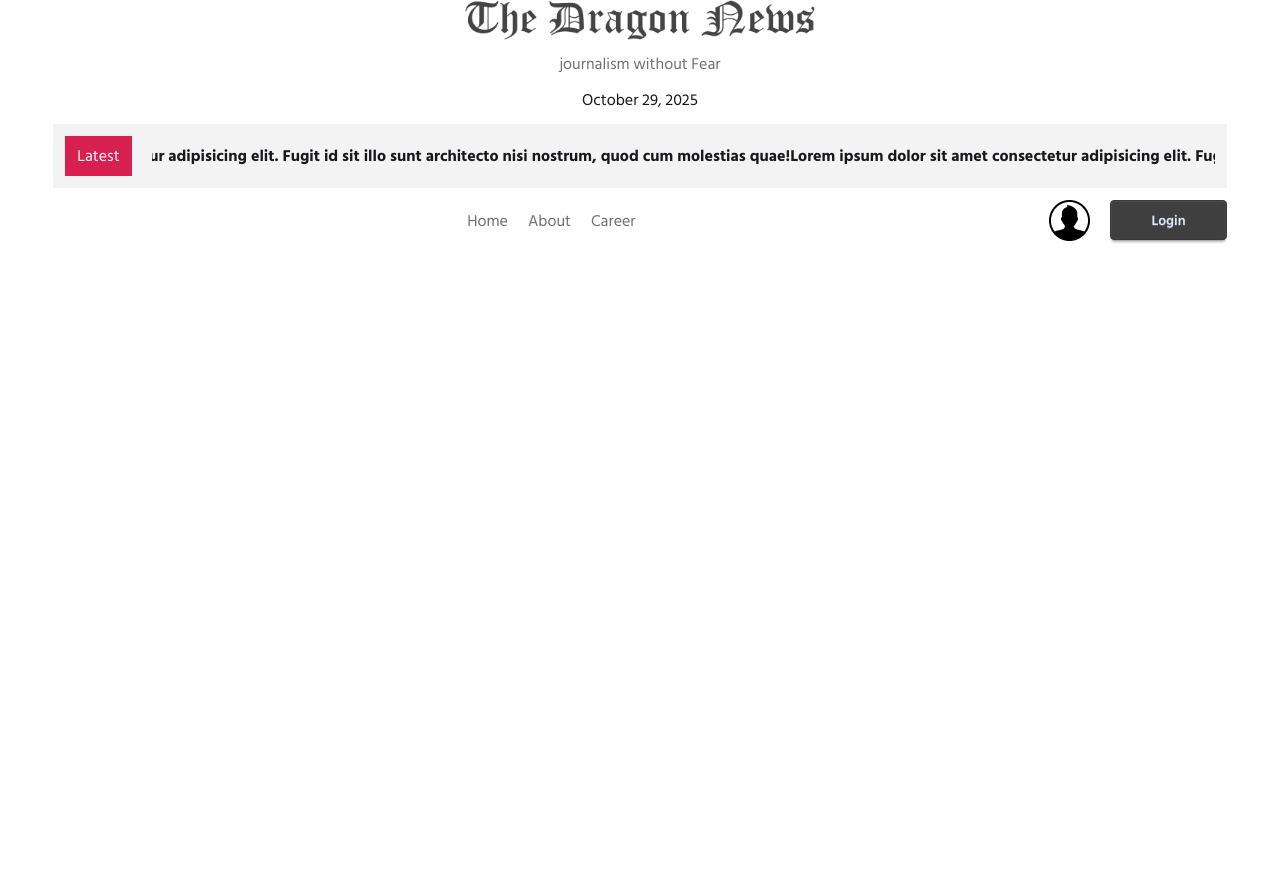
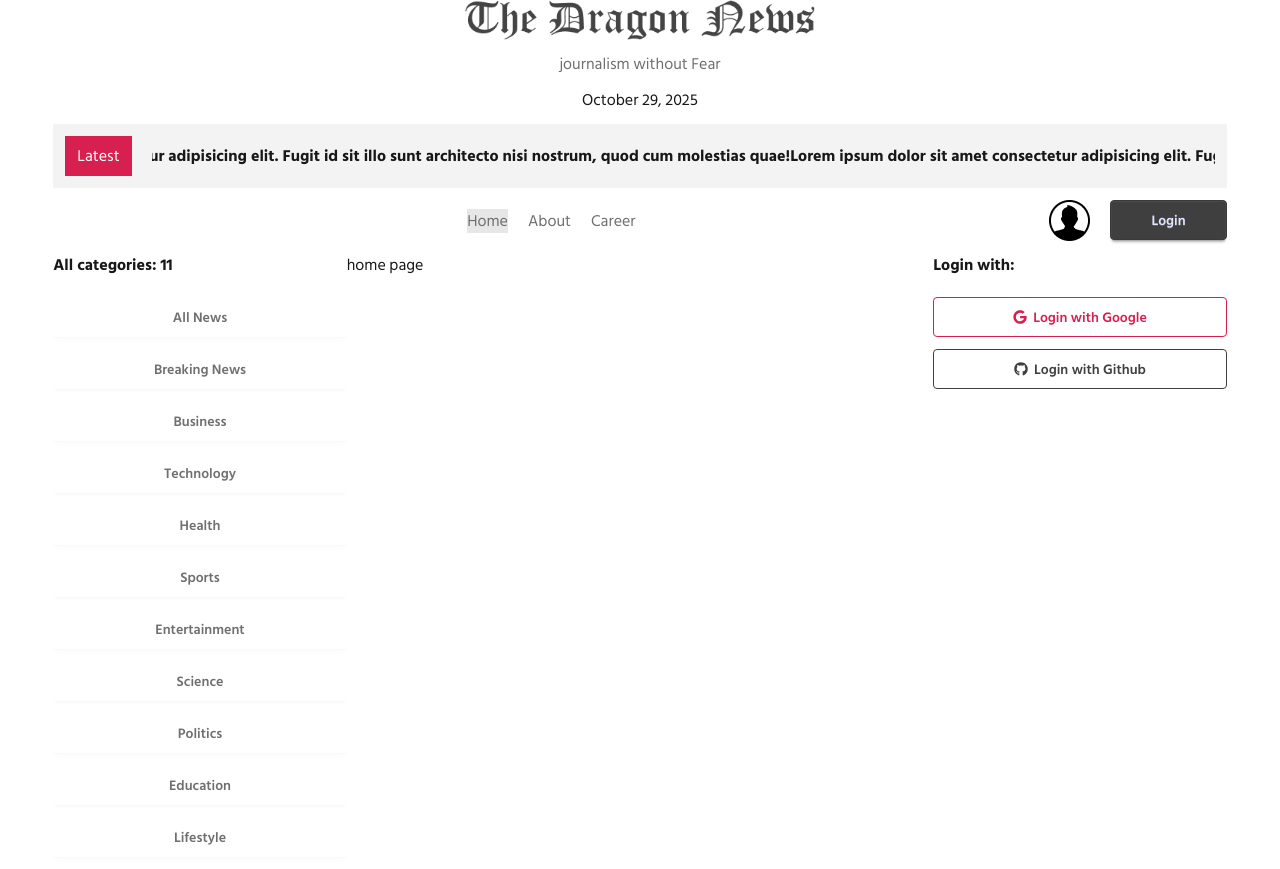
Before and after one commit to tanjil-chowdhury/Dragon-News, a React (Vite) app: page / in a window 1280 px wide. Before the commit the page ends 800 px from the top, so only its background shows below. Built offline with nearby package versions, Linux system fonts and the light colour scheme.

Commit message:
lec 5 complete perfect

```diff
--- a/package.json
+++ b/package.json
@@ -15,6 +15,7 @@
     "react": "^19.1.1",
     "react-dom": "^19.1.1",
     "react-fast-marquee": "^1.6.5",
+    "react-icons": "^5.5.0",
     "react-router": "^7.9.4",
     "tailwindcss": "^4.1.16"
   },
--- /dev/null
+++ b/pages/CategoryNews.jsx
@@ -0,0 +1,15 @@
+import React from 'react';
+import { useParams } from 'react-router';
+
+const CategoryNews = () => {
+
+
+    const {id} = useParams();
+    return (
+        <div>
+            Category news - {id}
+        </div>
+    );
+};
+
+export default CategoryNews;
--- /dev/null
+++ b/pages/Home.jsx
@@ -0,0 +1,11 @@
+import React from 'react';
+
+const Home = () => {
+    return (
+        <div>
+          home page
+        </div>
+    );
+};
+
+export default Home;
--- a/src/Layout/HomeLayout.jsx
+++ b/src/Layout/HomeLayout.jsx
@@ -3,6 +3,8 @@
 import Header from '../components/header';
 import LatestNews from '../components/LatestNews';
 import Navbar from '../components/Navbar';
+import LeftAside from '../components/homelayout/LeftAside';
+import RightAside from '../components/homelayout/RightAside';
 
 
 const HomeLayout = () => {
@@ -22,16 +24,26 @@
 
 
             </header>
-            <main>
+            <main className='w-11/12 mx-auto my-3 grid grid-cols-12'>
 
-                <section className="left-nav"></section>
-                <section className="main">
+               <aside className='col-span-3'>
+
+                <LeftAside></LeftAside>
+
+
+               </aside>
+                <section className="main col-span-6">
 
                 <Outlet></Outlet>
 
 
                 </section>
-                <section className="right-nav"></section>
+                <aside className='col-span-3'>
+
+                <RightAside></RightAside>
+
+
+               </aside>
             </main>
         </div>
     );
--- /dev/null
+++ b/src/components/Categories.jsx
@@ -0,0 +1,29 @@
+import React, { use } from 'react';
+import { NavLink } from 'react-router';
+
+
+
+
+const categoriePromise= fetch ('/categories.json').then((res)=>res.json());
+
+const Categories = () => {
+    const categories = use(categoriePromise);
+
+    return (
+        <div>
+            <h2 className ='font-bold'>All categories: {categories.length}</h2>
+            <div className='grid grid-cols-1 mt-5 gap-3'>
+
+                {categories.map((category) => (
+                    <NavLink key={category.id} className={'btn bg-base-100 border-0 hover:bg-base-200 font-semibold text-accent'}
+                    to={`/category/${category.id}`}>
+                    {category.name}</NavLink>
+                ))}
+
+
+            </div>
+        </div>
+    );
+};
+
+export default Categories;
--- /dev/null
+++ b/src/components/homelayout/LeftAside.jsx
@@ -0,0 +1,15 @@
+import React, { Suspense } from 'react';
+import Categories from '../Categories';
+
+const LeftAside = () => {
+    return (
+        <div>
+          <Suspense fallback={<div>Loading...</div>}>
+
+            <Categories></Categories>
+          </Suspense>
+        </div>
+    );
+};
+
+export default LeftAside;
--- /dev/null
+++ b/src/components/homelayout/RightAside.jsx
@@ -0,0 +1,12 @@
+import React from 'react';
+import SocialLogin from './SocialLogin';
+
+const RightAside = () => {
+    return (
+        <div>
+            <SocialLogin></SocialLogin>
+        </div>
+    );
+};
+
+export default RightAside;
--- /dev/null
+++ b/src/components/homelayout/SocialLogin.jsx
@@ -0,0 +1,17 @@
+import React from 'react';
+import { FaGithub, FaGoogle } from 'react-icons/fa';
+
+
+const SocialLogin = () => {
+    return (
+        <div>
+            <h2 className='font-bold mb-5'>Login with: </h2>
+            <div className='space-y-3'>
+                <button className='btn btn-outline btn-secondary w-full'> <FaGoogle />Login with Google</button>
+                <button className='btn  btn-outline btn-primary w-full'> <FaGithub /> Login with Github</button>
+            </div>
+        </div>
+    );
+};
+
+export default SocialLogin;
--- a/src/index.css
+++ b/src/index.css
@@ -17,3 +17,7 @@
 *{
    font-family: "Hind Siliguri", sans-serif;
 }
+
+a.active {
+  @apply bg-base-300
+}
```
Also changed, not shown: src/Routes/router.jsx (+20 -3 lines), 1 other file (tests, documents, lock files or other folders).
